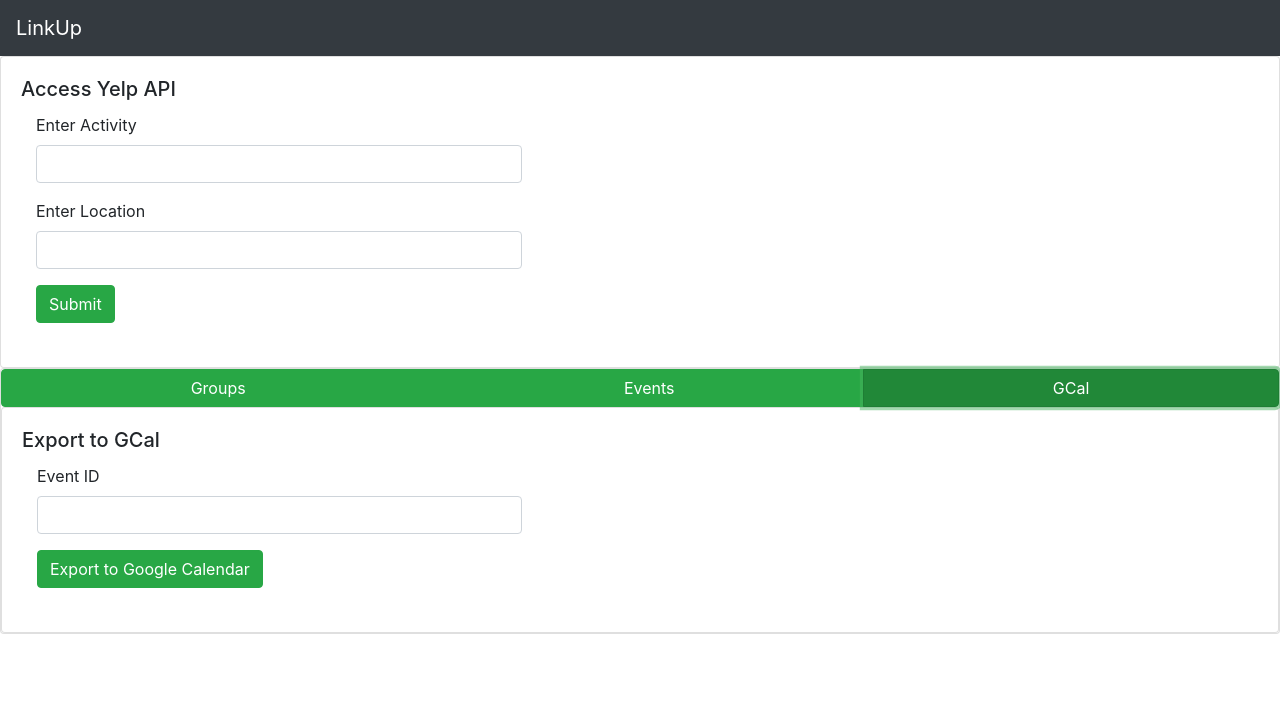
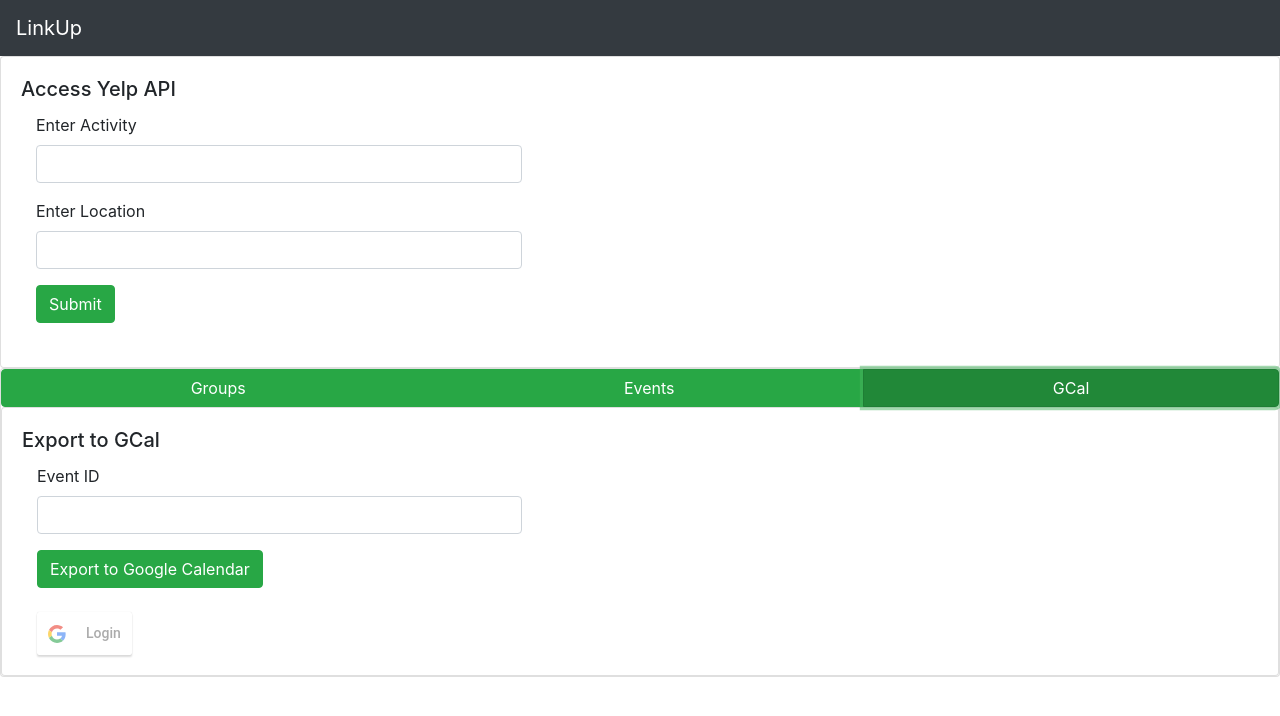
Before and after one commit to joepasquale/497s-team-e, a React (Create React App) app in the folder linkup-ui/: page / in a window 1280 px wide. Both pictures are taken after a click on the button "GCal". Shown: the top 716 px of the page. Built offline with nearby package versions, Linux system fonts and the light colour scheme.

Commit message:
added this google login button which should hopefully start to work?

```diff
--- a/linkup-ui/package.json
+++ b/linkup-ui/package.json
@@ -12,6 +12,7 @@
     "react": "^16.13.1",
     "react-bootstrap": "^1.3.0",
     "react-dom": "^16.13.1",
+    "react-google-login": "^5.1.22",
     "react-scripts": "3.4.3",
     "shelljs": "^0.8.4"
   },
--- a/linkup-ui/src/Pages/GoogleCal.jsx
+++ b/linkup-ui/src/Pages/GoogleCal.jsx
@@ -1,7 +1,9 @@
 import React from 'react';
-import {Button} from 'react-bootstrap';
-import {Form, Col, Card} from 'react-bootstrap';
+import ReactDOM from 'react-dom'
+import { Button } from 'react-bootstrap';
+import { Form, Col, Card } from 'react-bootstrap';
 import axios from 'axios';
+import GoogleLogin from 'react-google-login'
 
 export class HomePage extends React.Component {
   constructor(props) {
@@ -27,18 +29,18 @@ export class HomePage extends React.Component {
       eventID: id,
     };
     const outer = this;
-    const instance = axios.create({timeout: 10000});
+    const instance = axios.create({ timeout: 10000 });
     console.log(toSend);
     instance.defaults.headers.common['Content-Type'] = 'application/json';
     instance
       .post('http://' + window.location.hostname + '/gcal/add', toSend)
       .then(res => {
         console.log(res);
-        outer.setState({eventExportResponse: res});
+        outer.setState({ eventExportResponse: res });
       })
       .catch(err => {
         console.log(err);
-        outer.setState({eventExportResponse: err});
+        outer.setState({ eventExportResponse: err });
       });
   };
 
@@ -46,6 +48,10 @@ export class HomePage extends React.Component {
     const {
       eventExportResponse,
     } = this.state;
+
+    const responseGoogle = (response) => {
+      console.log(response);
+    }
 
     const exportEvent = (
       <Card>
@@ -71,6 +77,12 @@ export class HomePage extends React.Component {
                 <br />
                 {eventExportResponse.data}
               </div>
+              <GoogleLogin
+                clientId="350429252210-hq617ss9idkeat0h66hbop59ul53mpnf.apps.googleusercontent.com"
+                buttonText="Login"
+                onSuccess={responseGoogle}
+                onFailure={responseGoogle}
+                cookiePolicy={'single_host_origin'} />
             </Col>
           </Form>
         </Card.Body>
```
Also changed, not shown: 2 other files (tests, documents, lock files or other folders). Lines whose indentation alone changed are shown as unchanged.
